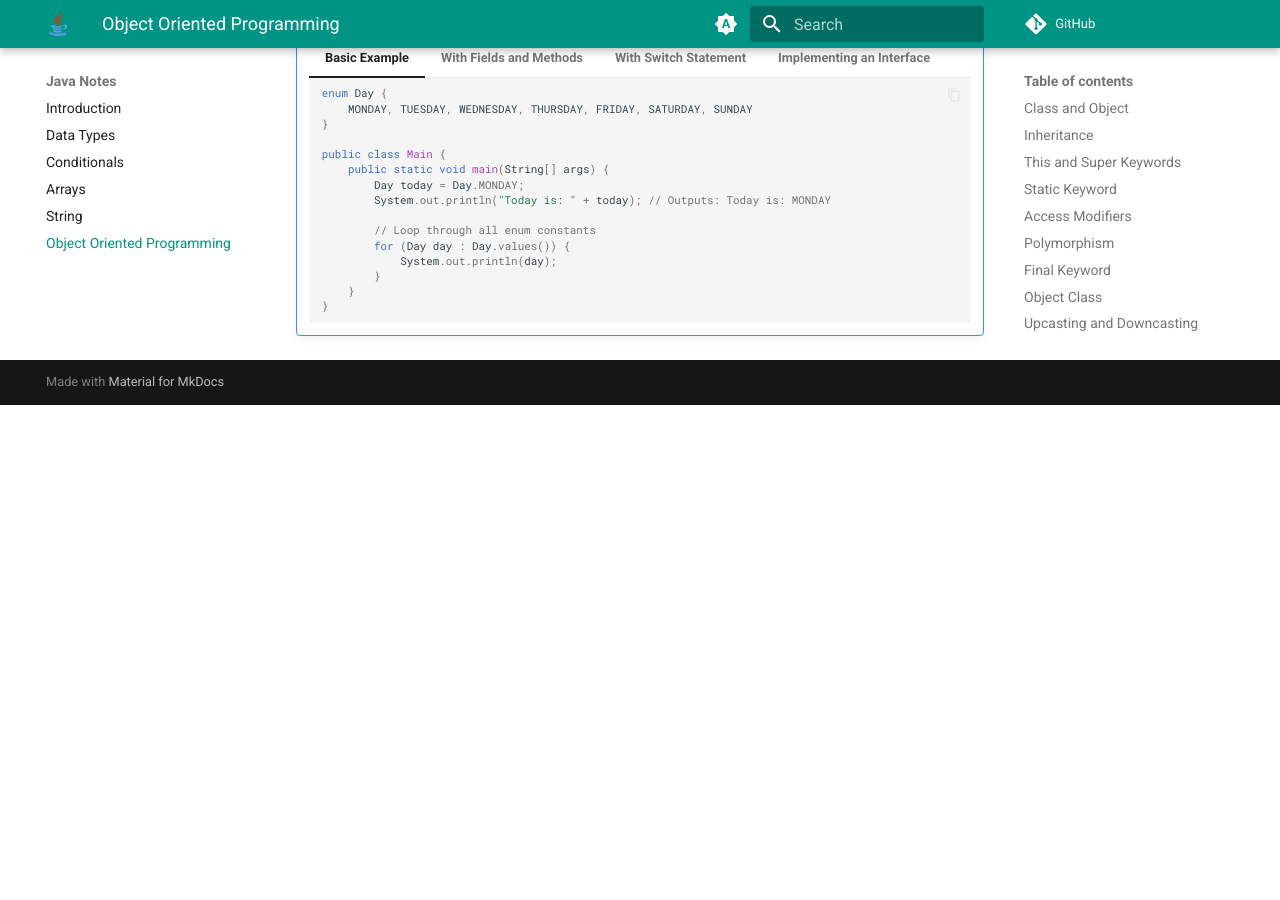
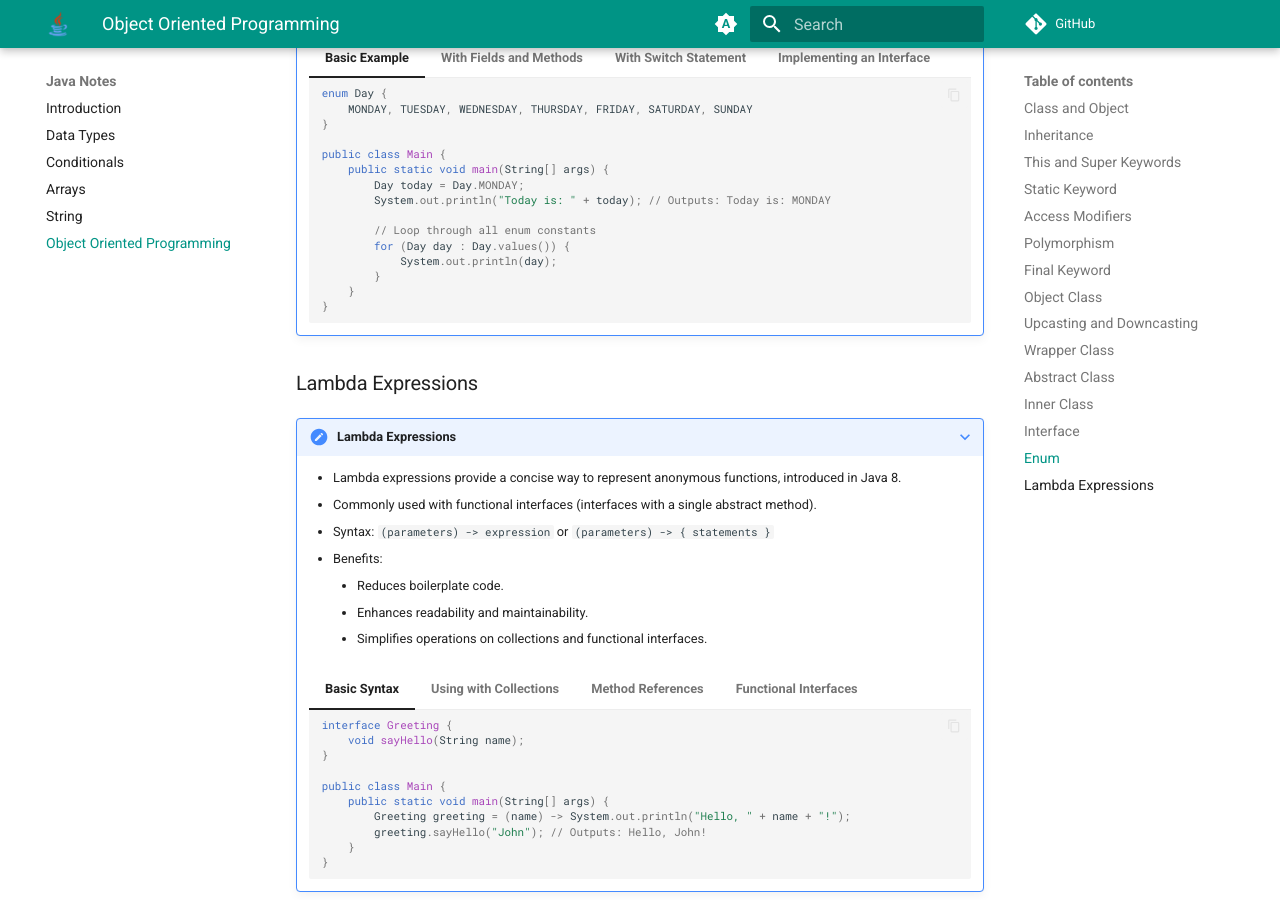
Before and after one commit to frost23z/java, an MkDocs documentation site: the page built from docs/oop.md, in a window 1280 px wide and 900 px high, scrolled down 8745 px. Built offline with MkDocs 1.6.1 and Material for MkDocs 9.7.7, drawn with Linux system fonts in a browser that asks for light colours; comment, search, counter and statistics services are not loaded; before the commit the page ends 9150 px from its top, so only the background shows below that.

Commit message:
feat: add detailed notes on lambda expressions, including syntax, benefits, and usage examples

````diff
--- a/docs/oop.md
+++ b/docs/oop.md
@@ -1165,3 +1165,76 @@
             }
         }
         ```
+
+### Lambda Expressions
+
+???+ note "Lambda Expressions"
+    - Lambda expressions provide a concise way to represent anonymous functions, introduced in Java 8.
+    - Commonly used with functional interfaces (interfaces with a single abstract method).
+    - Syntax: `(parameters) -> expression` or `(parameters) -> { statements }`
+    - Benefits:
+        - Reduces boilerplate code.
+        - Enhances readability and maintainability.
+        - Simplifies operations on collections and functional interfaces.
+
+    === "Basic Syntax"
+        ```java
+        interface Greeting {
+            void sayHello(String name);
+        }
+
+        public class Main {
+            public static void main(String[] args) {
+                Greeting greeting = (name) -> System.out.println("Hello, " + name + "!");
+                greeting.sayHello("John"); // Outputs: Hello, John!
+            }
+        }
+        ```
+
+    === "Using with Collections"
+        - Simplifies operations like filtering, mapping, and iterating.
+
+        ```java
+        import java.util.Arrays;
+        import java.util.List;
+
+        public class Main {
+            public static void main(String[] args) {
+                List<String> names = Arrays.asList("Alice", "Bob", "Charlie");
+
+                names.stream()
+                     .filter(name -> name.startsWith("A"))
+                     .forEach(System.out::println); // Outputs: Alice
+            }
+        }
+        ```
+
+    === "Method References"
+        - Method references provide a shorthand notation for calling methods using `ClassName::methodName`.
+
+        ```java
+        import java.util.Arrays;
+        import java.util.List;
+
+        public class Main {
+            public static void main(String[] args) {
+                List<String> names = Arrays.asList("Alice", "Bob", "Charlie");
+
+                names.forEach(System.out::println); // Outputs: Alice Bob Charlie
+            }
+        }
+        ```
+
+    === "Functional Interfaces"
+        - Compatible with functional interfaces like `Predicate`, `Function`, `Consumer`, and `Supplier`.
+
+        ```java
+        import java.util.function.Predicate;
+
+        public class Main {
+            public static void main(String[] args) {
+                Predicate<Integer> isEven = n -> n % 2 == 0;
+                System.out.println(isEven.test(4)); // Outputs: true
+            }
+        }
+        ```
````
